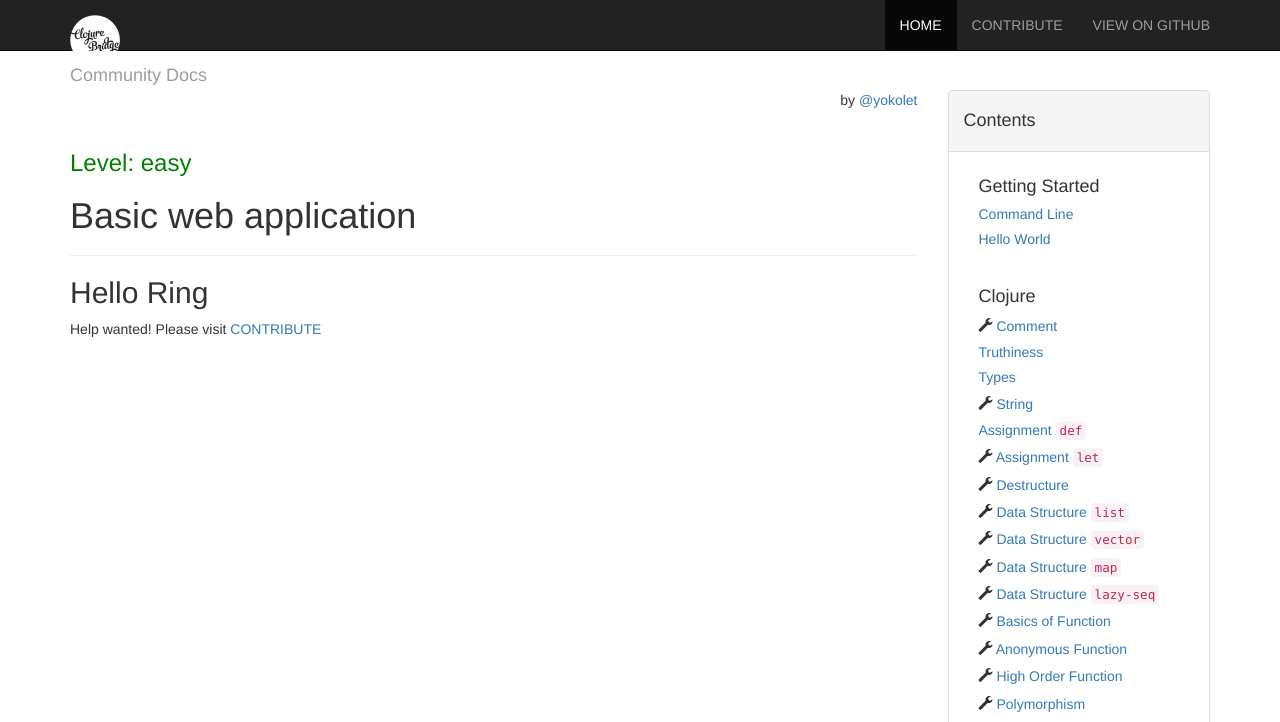
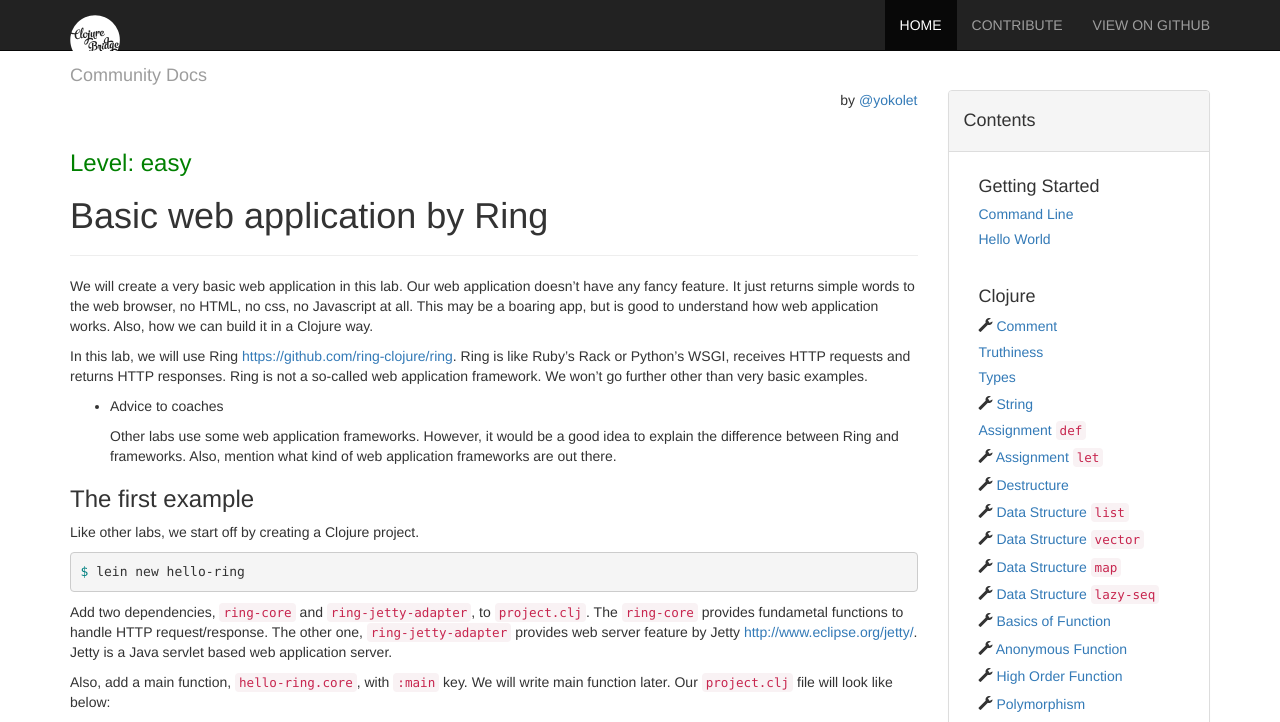
Before and after one commit to ClojureBridge/community-docs, a Jekyll site: the page built from docs/web-applications/basic-ring.md, in a window 1280 px wide and 1400 px high. Shown: the top 722 px of the window. Built offline with Jekyll 4.4.1, drawn with Linux system fonts in a browser that asks for light colours; nearby versions of some CDN libraries; some of the changed text lies outside the part shown; grey boxes are pictures that could not be loaded.

Commit message:
Adds web app basic-ring

```diff
--- /dev/null
+++ b/_data/web-applications.yml
@@ -0,0 +1,3 @@
+- title: Basic Web Application by Ring
+  permalink: /docs/web-applications/basic-ring/
+  todo: false
--- a/_includes/content_list.html
+++ b/_includes/content_list.html
@@ -29,7 +29,15 @@
     </h5>
   {% endfor %}
   <br/>
-  <h4>Web Apps (maybe?)</h4>
+  <h4>Web Applications</h4>
+  {% for topic in site.data.web-applications %}
+    <h5>
+      {% if topic.todo %}
+      <span class="glyphicon glyphicon-wrench"></span>
+      {% endif %}
+      <a href="{{ site.baseurl }}{{ topic.permalink }}">{{topic.title}}</a>
+    </h5>
+  {% endfor %}
   <br/>
   <h4>ClojureScript (probably?)</h4>
   {% for topic in site.data.clojure-script %}
--- a/docs/web-applications/basic-ring.md
+++ b/docs/web-applications/basic-ring.md
@@ -1,10 +1,135 @@
 ---
 layout: docs
-title: Basic web application
+title: Basic web application by Ring
 permalink: /docs/web-applications/basic-ring/
 level: easy
 author: yokolet
 ---
 
-## Hello Ring
-Help wanted! Please visit  [CONTRIBUTE]({{ site.baseurl }}/docs/contribute)
+We will create a very basic web application in this lab.
+Our web application doesn't have any fancy feature.
+It just returns simple words to the web browser, no HTML, no css, no Javascript at all.
+This may be a boaring app, but is good to understand how web application works.
+Also, how we can build it in a Clojure way.
+
+
+In this lab, we will use Ring [https://github.com/ring-clojure/ring](https://github.com/ring-clojure/ring).
+Ring is like Ruby's Rack or Python's WSGI,
+receives HTTP requests and returns HTTP responses.
+Ring is not a so-called web application framework.
+We won't go further other than very basic examples.
+
+- Advice to coaches
+
+    Other labs use some web application frameworks.
+    However, it would be a good idea to explain the difference between Ring and frameworks.
+    Also, mention what kind of web application frameworks are out there.
+
+
+### The first example
+
+Like other labs, we start off by creating a Clojure project.
+
+{% highlight bash %}
+$ lein new hello-ring
+{% endhighlight %}
+
+Add two dependencies, `ring-core` and `ring-jetty-adapter`, to `project.clj`.
+The `ring-core` provides fundametal functions to handle HTTP request/response.
+The other one, `ring-jetty-adapter` provides web server feature by Jetty
+[http://www.eclipse.org/jetty/](http://www.eclipse.org/jetty/).
+Jetty is a Java servlet based web application server.
+
+Also, add a main function, `hello-ring.core`, with `:main` key.
+We will write main function later.
+Our `project.clj` file will look like below:
+
+{% gist 8329193 %}
+
+Then, go to src/hello_ring directory and edit `core.clj` file.
+
+As explained, our first web application is just returning
+a few words. Those are in the HTTP response body part.
+You may change the words to what you want to see.
+
+{% gist 8329219 %}
+
+Finally, run the web application.
+Go to the hello-ring directory, which holds `project.clj` file.
+
+{% highlight bash %}
+$ lein run
+2014-01-08 23:03:46.471:INFO:oejs.Server:jetty-7.6.8.v20121106
+2014-01-08 23:03:46.502:INFO:oejs.AbstractConnector:Started SelectChannelConnector@0.0.0.0:3000
+{% endhighlight %}
+
+Now, the web server has started running. Open your favorit web browser and hit:
+
+`http://localhost:3000`
+
+You'll see the words on the browser.
+
+
+- Advise to coaches
+
+    Explain moving parts and what `handler` function is doing if necessary.
+
+
+What if you want to change the words to diplay on the browser?
+You may easily think of edit the handler function.
+But, how to reload updated one?
+Unfortunately, our first example doesn't have a feature to *reload*.
+We need to shutdown the web server by control-c, then restart it by lein run.
+This is not a good development environment.
+
+
+### The second example
+
+In the next example, we will try to make it reloadable.
+Since we are using Ring and Leiningen, the easiest way is to add lein-ring plugin.
+Our `project.clj` file will look like below.
+Look at line 5 and 6.
+The line 5 is for lein-ring plugin, while the line 6 is an instruction to
+the lein-ring plugin. We tell the plugin what handler should be monitored.
+
+{% gist 8329465 %}
+
+
+To meet with the instruction to lein-ring, we are going to create a new file.
+The file name is `core2.clj`.
+The directory is `src/hello_ring`, which is the same as `core.clj`.
+
+    src
+    └── hello_ring
+        ├── core.clj
+        └── core2.clj
+
+
+The `core2.clj` will look like below:
+
+{% gist 8329528 %}
+
+This is simpler than our first example.
+This is because lein-ring takes care of server stuff.
+
+
+Now, let's start the server again.
+But, the startup command is not `lein run` anymore.
+Instead, it is `lein ring server`.
+
+{% highlight bash %}
+$ lein ring server
+Retrieving lein-ring/lein-ring/0.8.10/lein-ring-0.8.10.pom from clojars
+Retrieving org/clojure/data.xml/0.0.6/data.xml-0.0.6.pom from central
+...
+(snip)
+...
+2014-01-08 23:28:40.135:INFO:oejs.Server:jetty-7.6.8.v20121106
+2014-01-08 23:28:40.163:INFO:oejs.AbstractConnector:Started SelectChannelConnector@0.0.0.0:3000
+Started server on port 3000
+{% endhighlight %}
+
+Once the web server starts up, the web page pops up and shows the words in the `core2.clj`.
+
+Change the words in `core2.clj` and reload the page on the browser.
+You'll see the change is reloaded.
```
